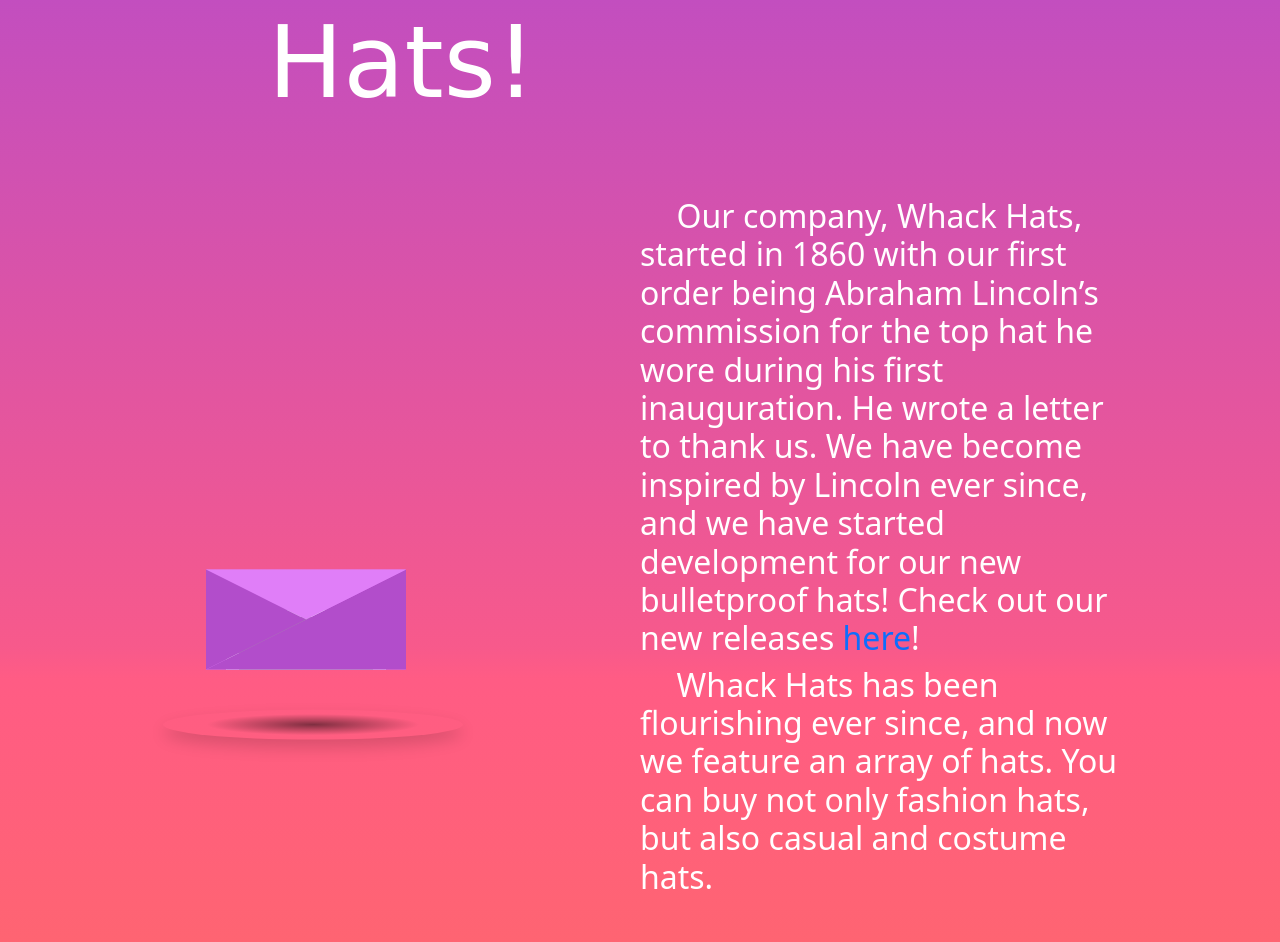
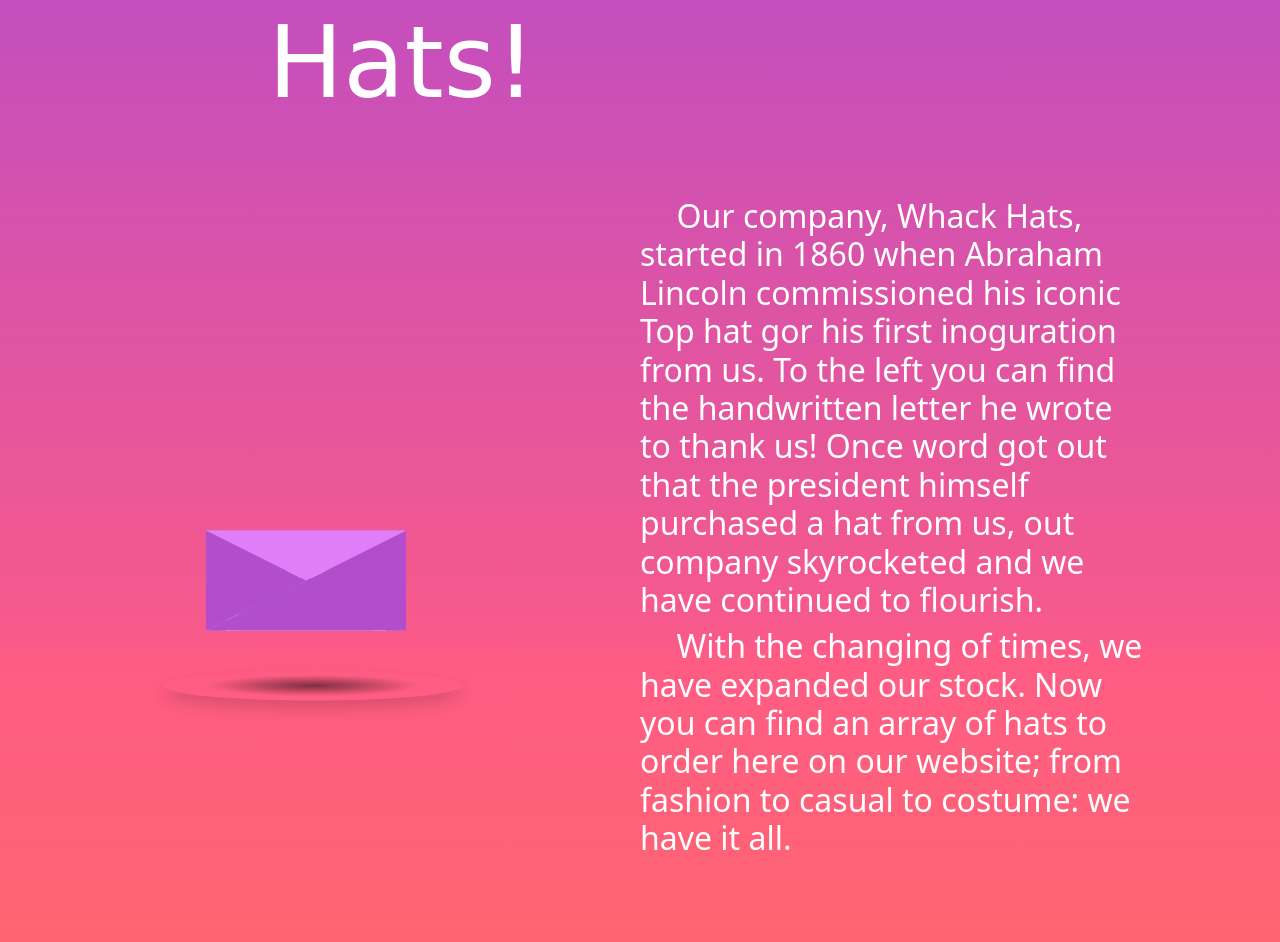
Before and after one commit to ElenaKorth/WhackHatsPHP, a PHP site: page /about.php in a window 1280 px wide. Shown: the part 925-1867 px from the top of the page. Run offline with PHP 8.4, Linux system fonts and the light colour scheme; some libraries are stand-ins or nearby versions; some web fonts are replaced; grey boxes are pictures that could not be loaded.

Commit message:
Clean Up

```diff
--- a/about.php
+++ b/about.php
@@ -67,10 +67,10 @@
     <div class="col-xs-6" style="margin-top: 50px;">
       <p>
         <h2 style=" margin-left:50%; margin-right:10%; color:white; text-indent:2ch;">
-          Our company, Whack Hats, started in 1860 with our first order being Abraham Lincoln’s commission for the top hat he wore during his first inauguration. He wrote a letter to thank us. We have become inspired by Lincoln ever since, and we have started development for our new bulletproof hats! Check out our new releases <a href="everyday.html">here</a>!
+          Our company, Whack Hats, started in 1860 when Abraham Lincoln commissioned his iconic Top hat gor his first inoguration from us. To the left you can find the handwritten letter he wrote to thank us! Once word got out that the president himself purchased a hat from us, out company skyrocketed and we have continued to flourish.
         </h2>
         <h2 style=" margin-left:50%; margin-right:10%; color:white; text-indent:2ch;">
-          Whack Hats has been flourishing ever since, and now we feature an array of hats. You can buy not only fashion hats, but also casual and costume hats.
+          With the changing of times, we have expanded our stock. Now you can find an array of hats to order here on our website; from fashion to casual to costume: we have it all.
         </h2>
       </p>
     </div>
```
